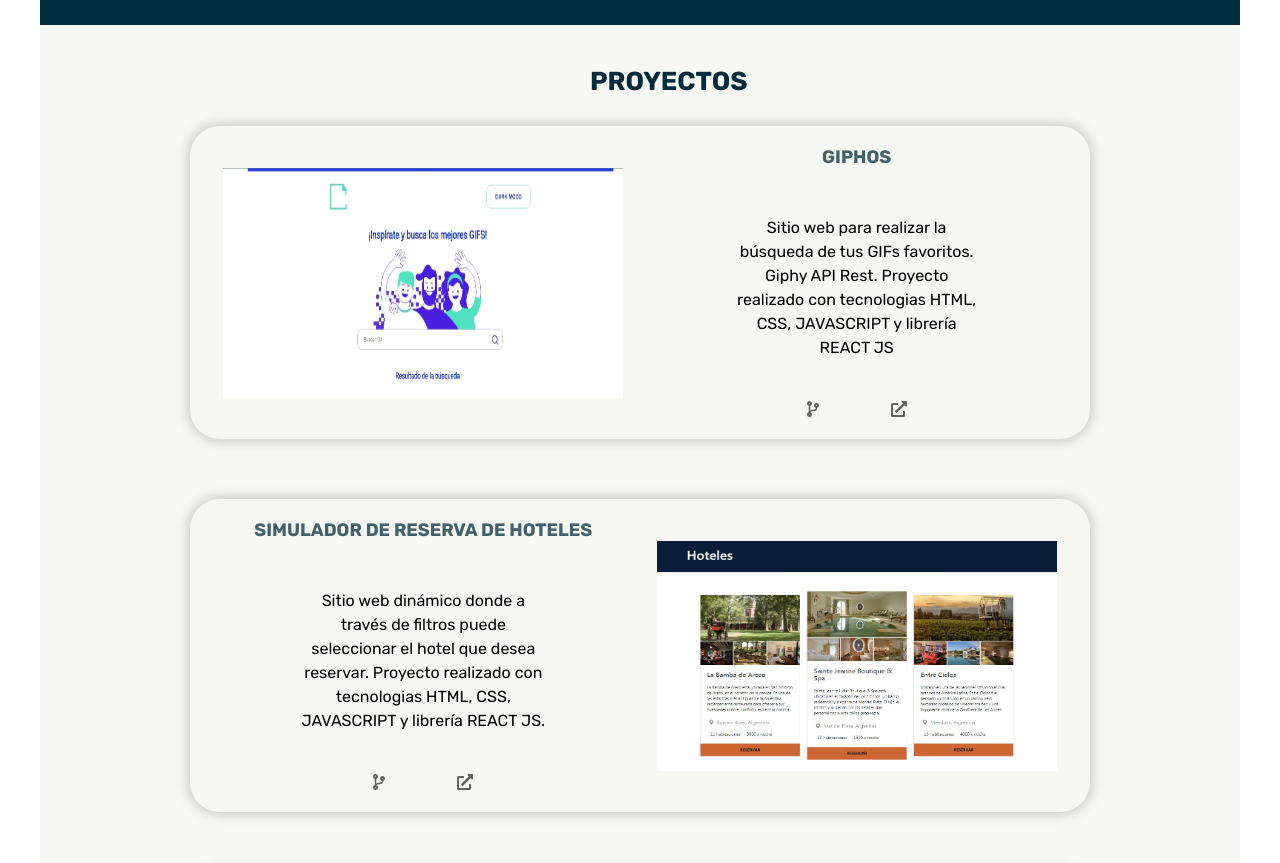
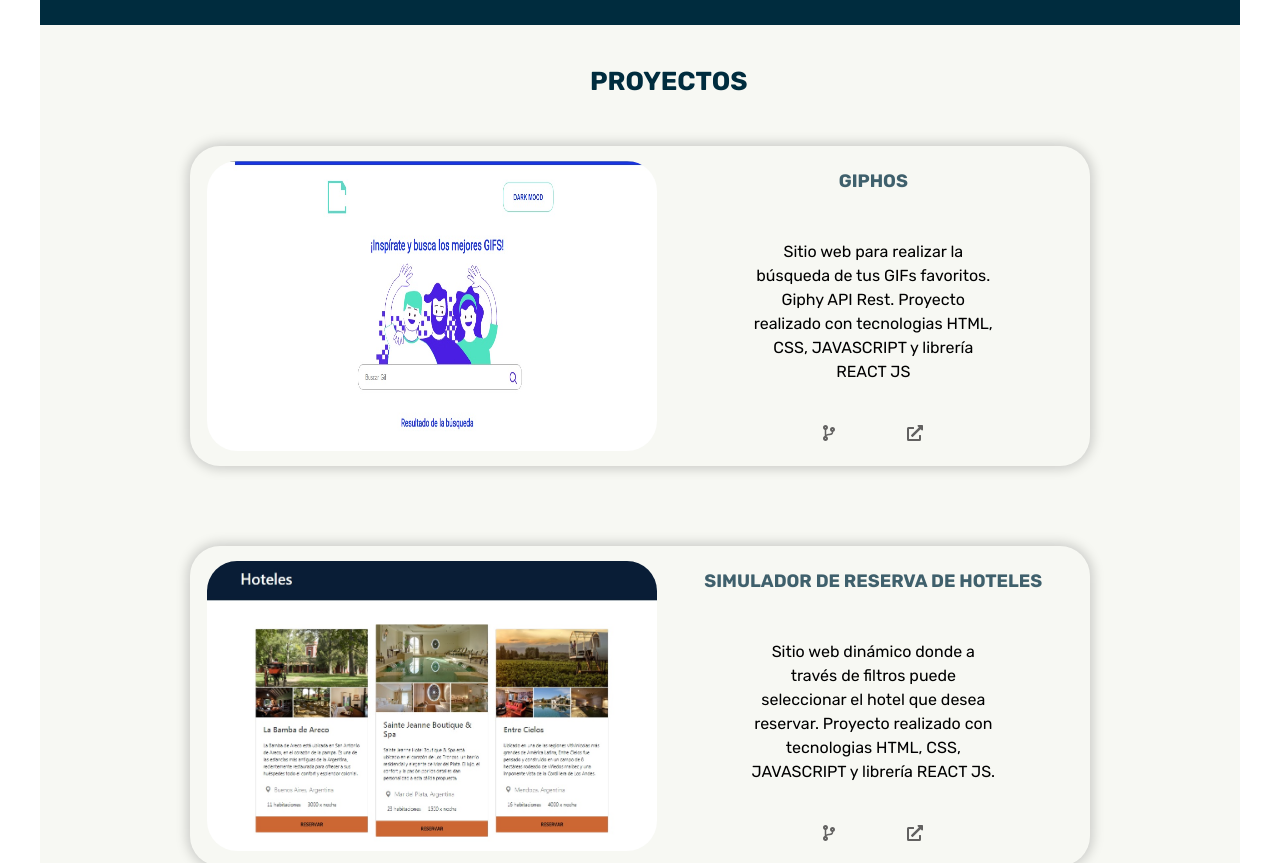
Before and after one commit to maxmferreyra/Maximiliano-Ferreyra, a React (Create React App) app: page / in a window 1280 px wide. Shown: the part 1500-2363 px from the top of the page. Built offline with nearby package versions, Linux system fonts and the light colour scheme.

Commit message:
Style changes.

```diff
--- a/package.json
+++ b/package.json
@@ -6,11 +6,12 @@
     "@fortawesome/fontawesome-svg-core": "^1.2.36",
     "@fortawesome/free-brands-svg-icons": "^5.15.4",
     "@fortawesome/free-solid-svg-icons": "^5.15.4",
-    "@fortawesome/react-fontawesome": "^0.1.15",
+    "@fortawesome/react-fontawesome": "^0.1.16",
     "@testing-library/jest-dom": "^5.14.1",
     "@testing-library/react": "^11.2.7",
     "@testing-library/user-event": "^12.8.3",
-    "animate.css": "^4.1.1",
+    "install": "^0.13.0",
+    "npm": "^8.1.1",
     "react": "^17.0.2",
     "react-dom": "^17.0.2",
     "react-scripts": "4.0.3",
--- a/src/App.js
+++ b/src/App.js
@@ -7,11 +7,11 @@ import './index.css';
 
 function App() {
   return (
-    <body>
+    <div className="body-container">
       <Header />
       <Main />
       <Footer />
-    </body>
+    </div>
   )
 }
 
--- a/src/components/header/Header.js
+++ b/src/components/header/Header.js
@@ -1,4 +1,5 @@
 import React from "react";
+
 
 const Header = () => {
     return (
@@ -7,7 +8,6 @@ const Header = () => {
             <a href="#about-me">Sobre mí</a>
             <a href="#contact">Contacto</a>
         </nav>
-
     </header>
     )
 };
--- a/src/components/main/AboutMe.js
+++ b/src/components/main/AboutMe.js
@@ -1,10 +1,8 @@
-import React from "react";
-
 const AboutMe = () => {
     return(
             <div className="about-me" id="about-me">
                 <p className="hello">Un poco más de mí!</p>
-                <p className="description">Mis primeros pasos programando comenzaron en 2019 siendo autodidacta y actualmente continúo mis estudios como desarrollador front-end en una acadamia en Buenos Aires, Argentina. Podemos tomar café, mientras hablamos de cine o deportes y si tengo que viajar de vacaciones, elijo que sea frente al mar. Siempre ando acompañado de mi cámara de fotos.
+                <p className="description">Mis primeros pasos programando comenzaron en 2019 siendo autodidacta y actualmente continúo mis estudios como desarrollador front-end en una academia en Buenos Aires, Argentina. Podemos tomar café, mientras hablamos de cine o deportes y si tengo que viajar de vacaciones, elijo que sea frente al mar. Siempre ando acompañado de mi cámara de fotos.
                     Mi actual objetivo es encontrar mi primer trabajo en el mundo IT donde pueda aprender, compartir y mejorar mis conocimientos y habilidades.
                 </p>
             </div>
--- a/src/index.css
+++ b/src/index.css
@@ -15,7 +15,7 @@ html {
     background-color: #ffffff;
 }
 
-body {
+.body-container {
     max-width: 400px;
     font-family: 'Rubik', sans-serif;
     margin: 0 auto;
@@ -40,7 +40,7 @@ nav {
 
 nav a {
     font-size: 16px;
-    font-weight: 300;
+    font-weight: 500;
     color: #f7f8f3;
     transition: transform 0.8s ease-out;
     margin: 0px 15px;
@@ -51,6 +51,19 @@ nav a:hover {
     transform: scale(0.9);
     transition: transform 0.8s ease-out;
     cursor: pointer;
+}
+
+header button {
+    color: #f7f8f3;
+    background-color: #002c3e;
+    border: none;
+    margin-left: 30px;
+    width: 160px;
+    cursor: pointer;
+}
+
+header path {
+    color: #f7444e;
 }
 
 
@@ -180,7 +193,8 @@ h2 {
 }
 
 .proyect {
-    padding: 20px 0px;
+    width: 360px;
+    padding-bottom: 20px;
     -webkit-box-shadow: 0px 0px 12px 3px rgba(0, 0, 0, 0.178);
     box-shadow: 0px 0px 12px 3px rgba(0, 0, 0, 0.178);
     border-radius: 30px;
@@ -188,11 +202,12 @@ h2 {
     flex-direction: column;
     justify-content: center;
     align-items: center;
-    margin: 70px 0px;
+    margin: 70px auto;
 }
 
 .proyect img {
-    width: 380px;
+    border-radius: 30px;
+    width: 100%;
     height: 230px;
 }
 
@@ -272,7 +287,7 @@ footer p span {
 }
 
 @media screen and (min-width: 900px) {
-    body {
+    .body-container {
         max-width: 1200px;
         background-color: #002c3e;
     }
@@ -328,13 +343,16 @@ footer p span {
     }
 
     .proyects-container {
-        height: 1200px;
+        height: 1300px;
     }
 
     .proyects-container h2 {
-        margin-bottom: 20px;
-        width: 150px;
         font-size: 26px;
+    }
+
+
+    .proyect-hotel {
+        flex-direction: row-reverse;
     }
 
     .proyect {
@@ -343,19 +361,19 @@ footer p span {
         justify-content: space-evenly;
         align-items: center;
         width: 900px;
-        margin: 60px auto 40px auto;
-    }
-
-    .proyect-hotel {
-        flex-direction: row-reverse;
+        height: 320px;
+        margin: 80px auto 40px auto;
+        padding-bottom: 0px;
     }
 
     .proyect img {
-        width: 400px;
+        width: 450px;
+        height: 290px;
     }
 
     .proyect-info {
         width: 400px;
+        padding: 10px;
     }
 
     .proyect-info h3 {
```
Also changed, not shown: 1 other file (tests, documents, lock files or other folders).
